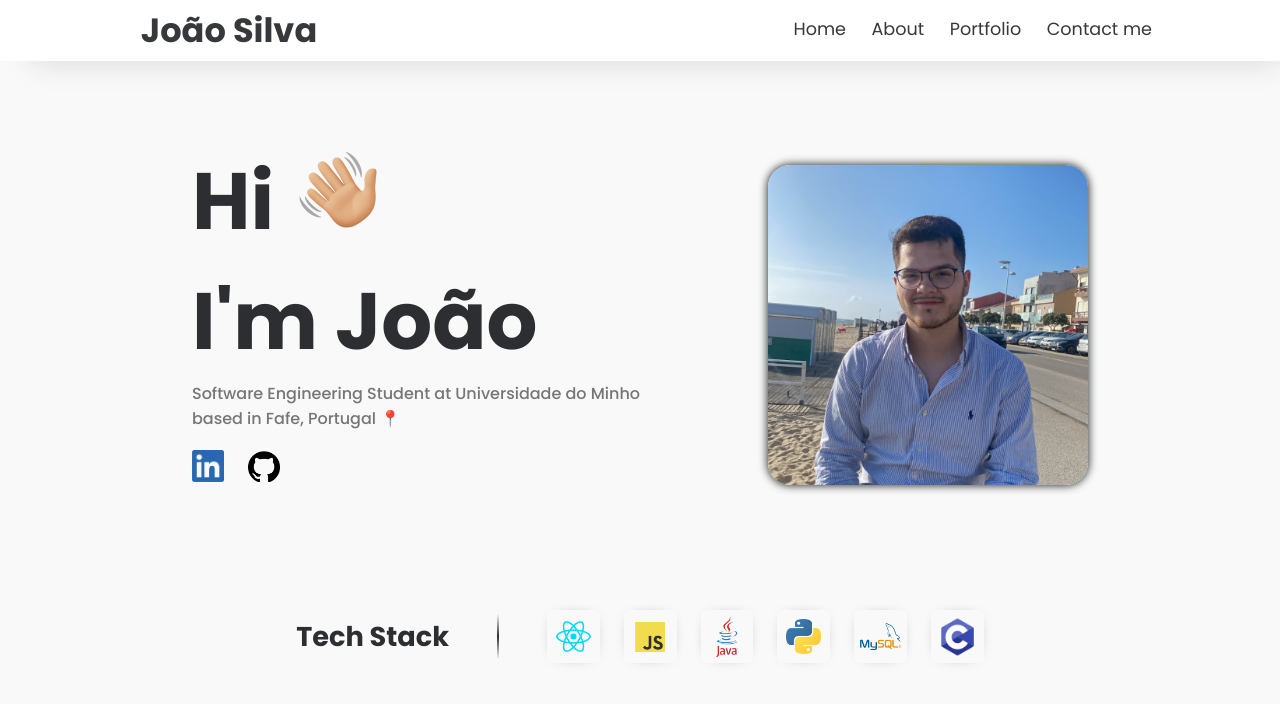
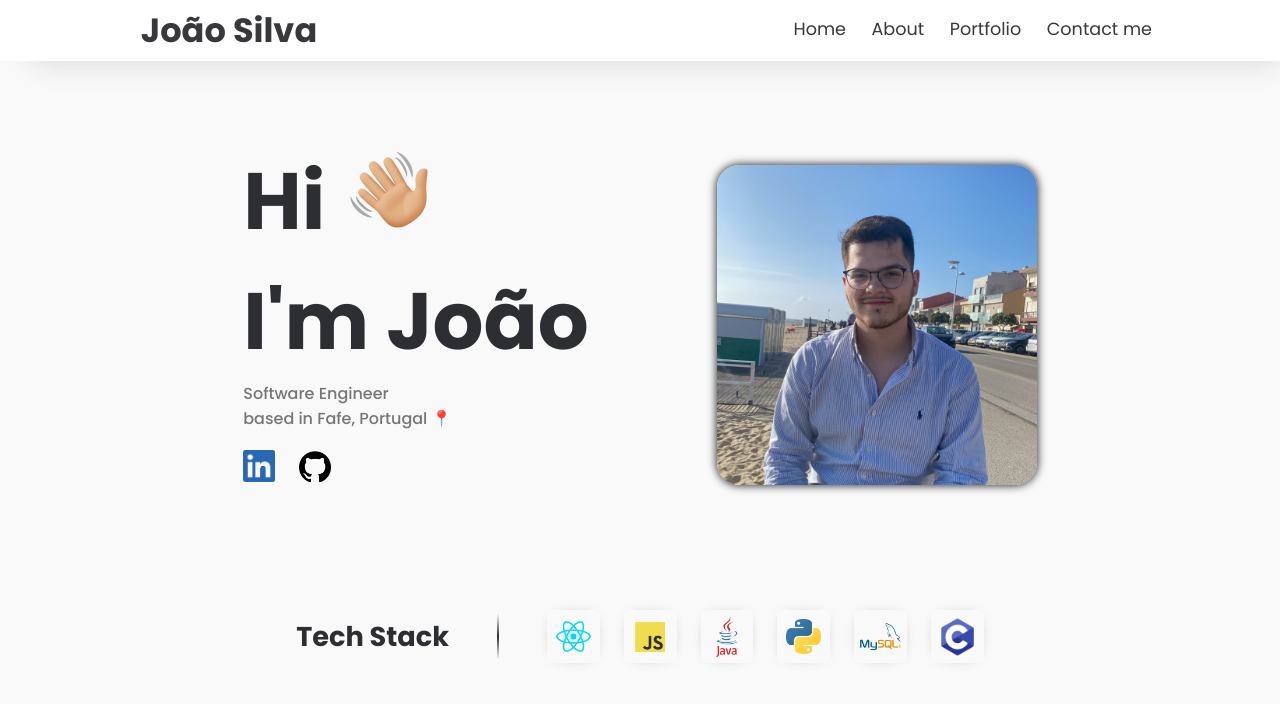
Before and after one commit to JoaoRamoss/Personal-Website, a React (Create React App) app in the folder my-website/: page / in a window 1280 px wide. Shown: the top 704 px of the page. Built offline with nearby package versions, Linux system fonts and the light colour scheme; a web font is replaced by a local one; what react-animations would draw is missing.

Commit message:
Fixed Home section description

```diff
--- a/my-website/src/Components/HomeComp/index.js
+++ b/my-website/src/Components/HomeComp/index.js
@@ -37,7 +37,7 @@ const HomeComp = () => {
       <Home>
         <div>
           <WelcomeMessage>Hi<Wave src={wave}/><br/> I'm João</WelcomeMessage>
-          <UnderText>Software Engineering Student at Universidade do Minho <br/>based in Fafe, Portugal 📍</UnderText>
+          <UnderText>Software Engineer<br/>based in Fafe, Portugal 📍</UnderText>
           <Links>
             <Redirect href="https://www.linkedin.com/in/joaosilva05/" target="_blank" rel="noreferrer">
               <LiLogo src={lkdin} alt="LinkedIn Logo"/>
```
